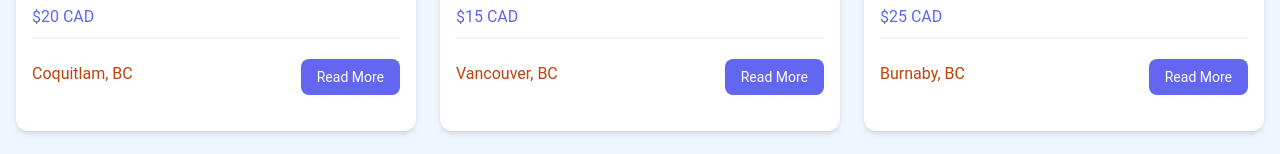
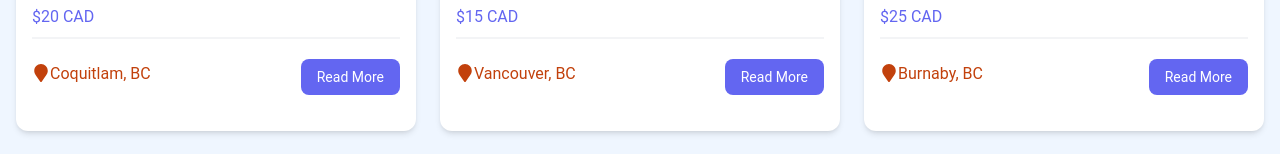
Before and after one commit to akarlovskaya/react-fitness-classes-board, a React (Vite) app: page / in a window 1280 px wide. Shown: the part 988-1142 px from the top of the page. Built offline with nearby package versions, Linux system fonts and the light colour scheme.

Commit message:
add react-icons

```diff
--- a/package.json
+++ b/package.json
@@ -11,7 +11,8 @@
   },
   "dependencies": {
     "react": "^18.3.1",
-    "react-dom": "^18.3.1"
+    "react-dom": "^18.3.1",
+    "react-icons": "^5.2.1"
   },
   "devDependencies": {
     "@types/react": "^18.3.3",
--- a/src/components/ClassListing.jsx
+++ b/src/components/ClassListing.jsx
@@ -1,5 +1,6 @@
 import React from 'react';
 import { useState } from 'react';
+import {FaMapMarker} from 'react-icons/fa';
 
 
 const ClassListing = ({workout}) => {
@@ -33,6 +34,7 @@
 
       <div className="flex flex-col lg:flex-row justify-between mb-4">
         <div className="text-orange-700 mb-3">
+          <FaMapMarker className='inline text-lg mb-1' />
           <i className="fa-solid fa-location-dot text-lg"></i>
           {workout.location}
         </div>
```
Also changed, not shown: 1 other file (tests, documents, lock files or other folders).
